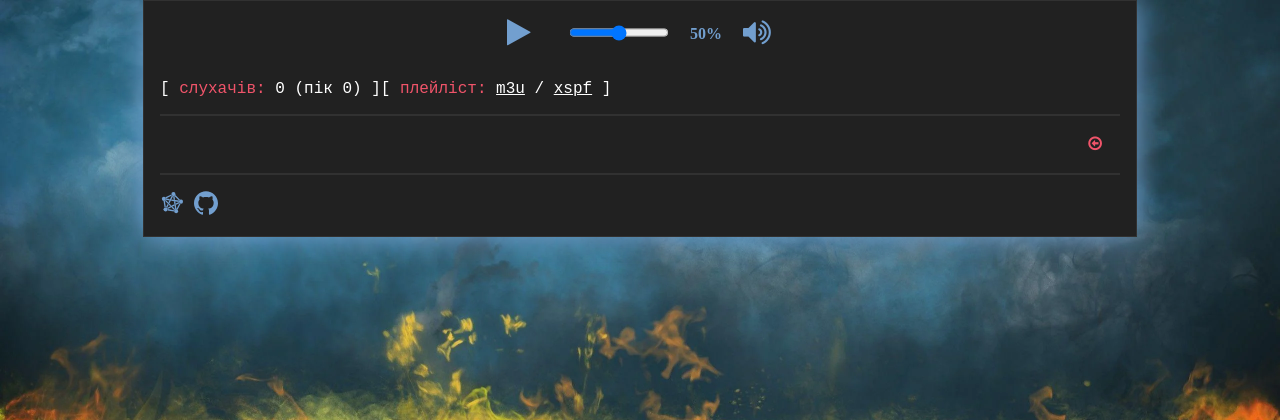
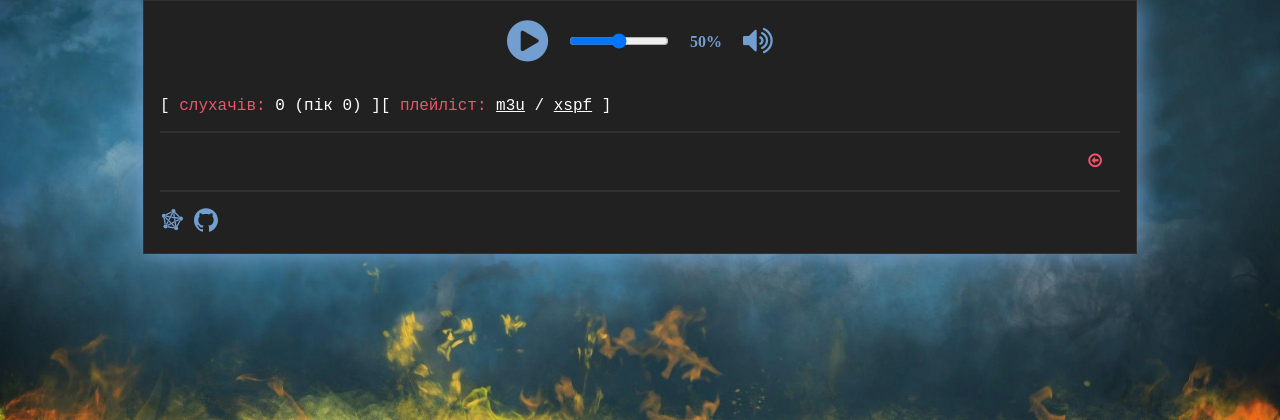
Before and after one commit to uanet-exception/radio.social.net.ua, a Flask app: page / in a window 1280 px wide. Shown: the top 420 px of the page. Run offline with Flask 3, Linux system fonts and the light colour scheme; data that the repository does not hold is empty.

Commit message:
Small UI changes

```diff
--- a/app/static/css/style.css
+++ b/app/static/css/style.css
@@ -109,6 +109,10 @@ table {
   box-sizing: border-box;
 }
 
+#nowplaying {
+  vertical-align: middle;
+}
+
 #volume-slider {
   flex-direction: row;
   display: flex;
@@ -131,7 +135,6 @@ table {
 }
 
 .radioplayer i {
-  font-size: 30px;
   width: 30px;
 }
 
--- a/app/static/css/themes/default.css
+++ b/app/static/css/themes/default.css
@@ -91,10 +91,6 @@ thead {
   color: #729fcf;
 }
 
-.progressbar {
-  background: #153B3E;
-}
-
 #volume-percentage {
   color: #729FCF;
   font-weight: bold;
--- a/app/templates/index.html
+++ b/app/templates/index.html
@@ -48,16 +48,16 @@
         localStorage.setItem('volume', $(this).val());
       })
       .on('click', '#play-toggle', function (e) {
-        let action = $(this).is('.fa-play') ? "play" : "pause";
+        let action = $(this).is('.fa-play-circle') ? "play" : "pause";
         window.mainPlayer.jPlayer(action);
-        $(this).toggleClass('fa-play fa-pause');
+        $(this).toggleClass('fa-play-circle fa-pause-circle');
       })
       .keyup(function (event) {
         let key = (event.keyCode ? event.keyCode : event.which);
         if (key == '32') {
           let action = $("#play-toggle").is('.fa-play') ? "play" : "pause";
           window.mainPlayer.jPlayer(action);
-          $("#play-toggle").toggleClass('fa-play fa-pause');
+          $("#play-toggle").toggleClass('fa-play-circle fa-pause-circle');
         }
       });
 
@@ -128,7 +128,7 @@
           <div class="button-group playback-buttons">
             <div class="button-section">
               <div class="button inline">
-                <i id="play-toggle" class="fa fa-play" aria-hidden="true"></i>
+                <i id="play-toggle" class="fa fa-play-circle fa-3x" aria-hidden="true"></i>
               </div>
             </div>
             <div class="button-section">
@@ -137,7 +137,7 @@
             <span class="fa" id="volume-percentage">50%</span>
             <div class="button-section">
               <div class="button inline">
-                <i class="fa fa-volume-up" aria-hidden="true"></i>
+                <i class="fa fa-volume-up fa-2x" aria-hidden="true"></i>
               </div>
             </div>
           </div>
```
